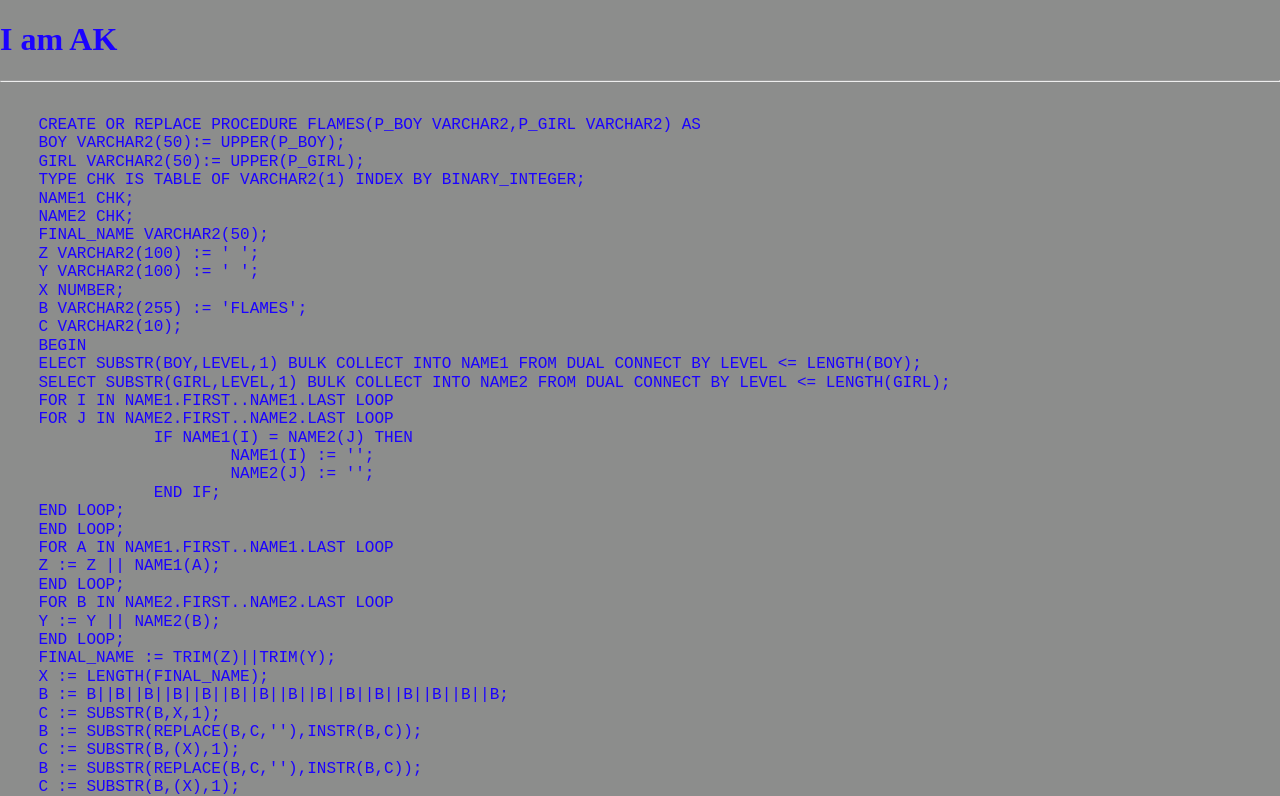
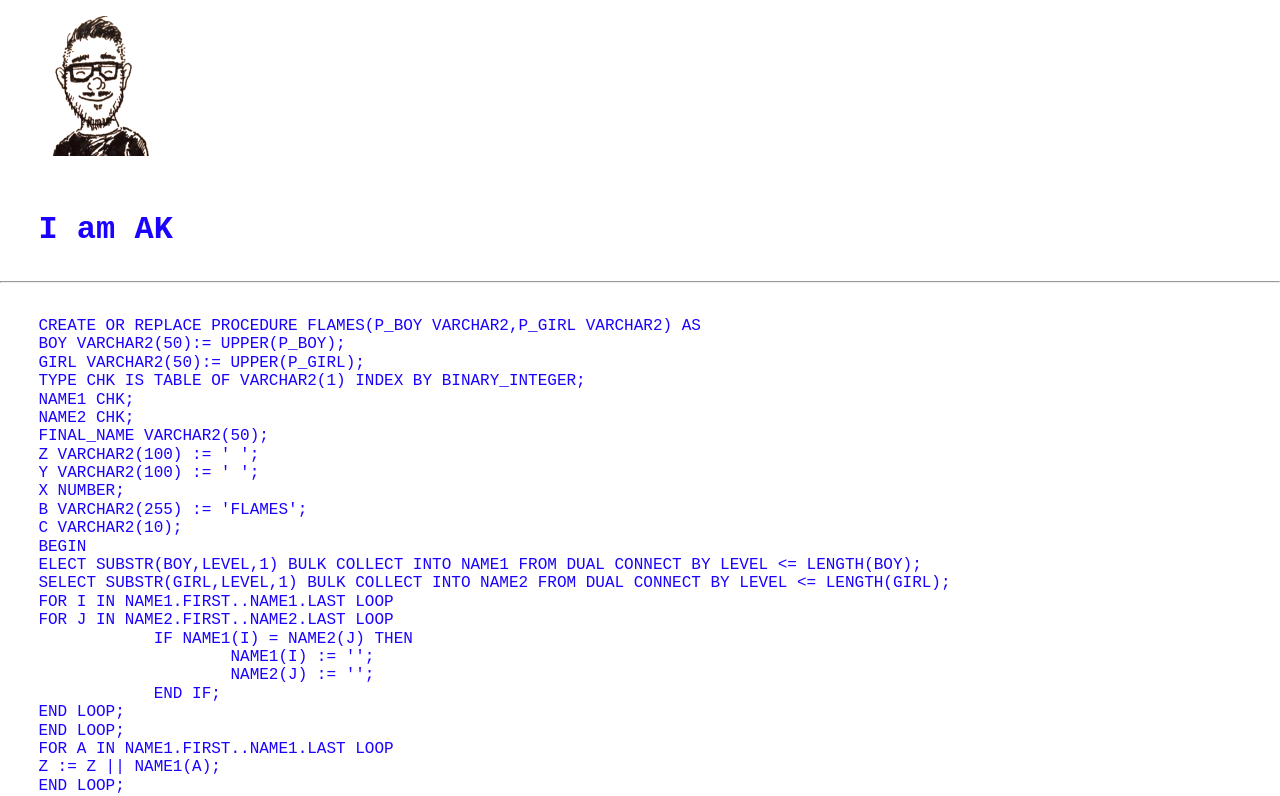
Before and after one commit to ajith-002/code, a plain HTML site: page index.html in a window 1280 px wide. Shown: the top 796 px of the page. Drawn offline with Linux system fonts and the light colour scheme.

Commit message:
test-013

```diff
--- a/css/style.css
+++ b/css/style.css
@@ -1,4 +1,4 @@
 body {
-    background-color: #8c8d8c;
+    background-color: #ffffff;
     color: rgb(27, 2, 255);
 }
--- a/index.html
+++ b/index.html
@@ -8,10 +8,14 @@
 </head>
 
 <body>
-
-    <h1>I am AK</h1>
+    <pre>
+    <img src="images/AK.png" alt="ajith" width="120" height="140">
+    </pre>
+    <h1> <pre>  I am AK </pre>
+    </h1>
     <hr>
-    <p><pre>
+    <p>
+        <pre>
 
     CREATE OR REPLACE PROCEDURE FLAMES(P_BOY VARCHAR2,P_GIRL VARCHAR2) AS
     BOY VARCHAR2(50):= UPPER(P_BOY);
@@ -68,7 +72,8 @@
     /
     EXEC FLAMES('UNKNOWN','ANYONE');
 
-    </pre></p>
+    </pre>
+    </p>
     <hr>
 </body>
 
```
Also changed, not shown: images/AK.jpg (added), images/AK.png (added).
